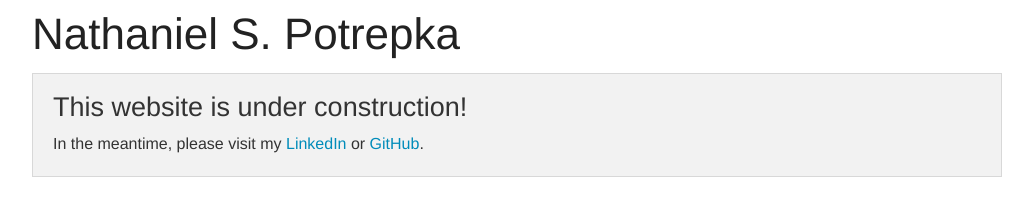
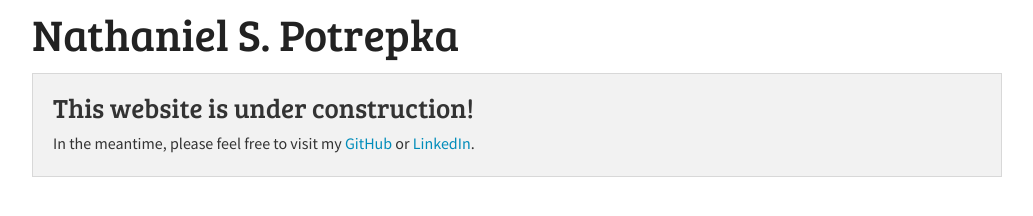
Before and after one commit to potrepka/old-website, a website: page index.html in a window 1280 px wide. Shown: the whole page, without its empty margins (123-1156 px from the left). Drawn offline with Linux system fonts and the light colour scheme.

Commit message:
Add fonts

```diff
--- a/index.html
+++ b/index.html
@@ -4,6 +4,8 @@
     <meta charset="utf-8" />
     <meta name="viewport" content="width=device-width, initial-scale=1.0" />
     <title>Foundation</title>
+    <link href='http://fonts.googleapis.com/css?family=Source+Sans+Pro:400,700' rel='stylesheet' type='text/css'>
+    <link href='http://fonts.googleapis.com/css?family=Bree+Serif:400' rel='stylesheet' type='text/css'>
     <link rel="stylesheet" href="stylesheets/app.css" />
     <script src="bower_components/modernizr/modernizr.js"></script>
   </head>
@@ -19,7 +21,7 @@
       <div class="large-12 columns">
         <div class="panel">
           <h3>This website is under construction!</h3>
-          <p>In the meantime, please visit my <a href="https://www.linkedin.com/in/nspotrepka">LinkedIn</a> or <a href="https://github.com/nspotrepka">GitHub</a>.</p>
+          <p>In the meantime, please feel free to visit my <a href="https://github.com/nspotrepka">GitHub</a> or <a href="https://www.linkedin.com/in/nspotrepka">LinkedIn</a>.</p>
         </div>
       </div>
     </div>
--- a/scss/_settings.scss
+++ b/scss/_settings.scss
@@ -87,13 +87,13 @@ $include-html-global-classes: $include-html-classes;
 // - - - - - - - - - - - - - - - - - - - - - - - - -
 
 // We use these to define default font stacks
-// $font-family-sans-serif: "Helvetica Neue", Helvetica, Roboto, Arial, sans-serif;
-// $font-family-serif: Georgia, Cambria, "Times New Roman", Times, serif;
+$font-family-sans-serif: "Source Sans Pro", Helvetica, Roboto, Arial, sans-serif;
+$font-family-serif: "Bree Serif", Georgia, Cambria, "Times New Roman", Times, serif;
 // $font-family-monospace: Consolas, "Liberation Mono", Courier, monospace;
 
 // We use these to define default font weights
-// $font-weight-normal: normal !default;
-// $font-weight-bold: bold !default;
+$font-weight-normal: 400 !default;
+$font-weight-bold: 700 !default;
 
 // $white       : #FFFFFF;
 // $ghost       : #FAFAFA;
@@ -195,7 +195,7 @@ $include-html-global-classes: $include-html-classes;
 // $include-html-type-classes: $include-html-classes;
 
 // We use these to control header font styles
-// $header-font-family: $body-font-family;
+$header-font-family: $font-family-serif;
 // $header-font-weight: $font-weight-normal;
 // $header-font-style: normal;
 // $header-font-color: $jet;
```
Also changed, not shown: stylesheets/app.css.
